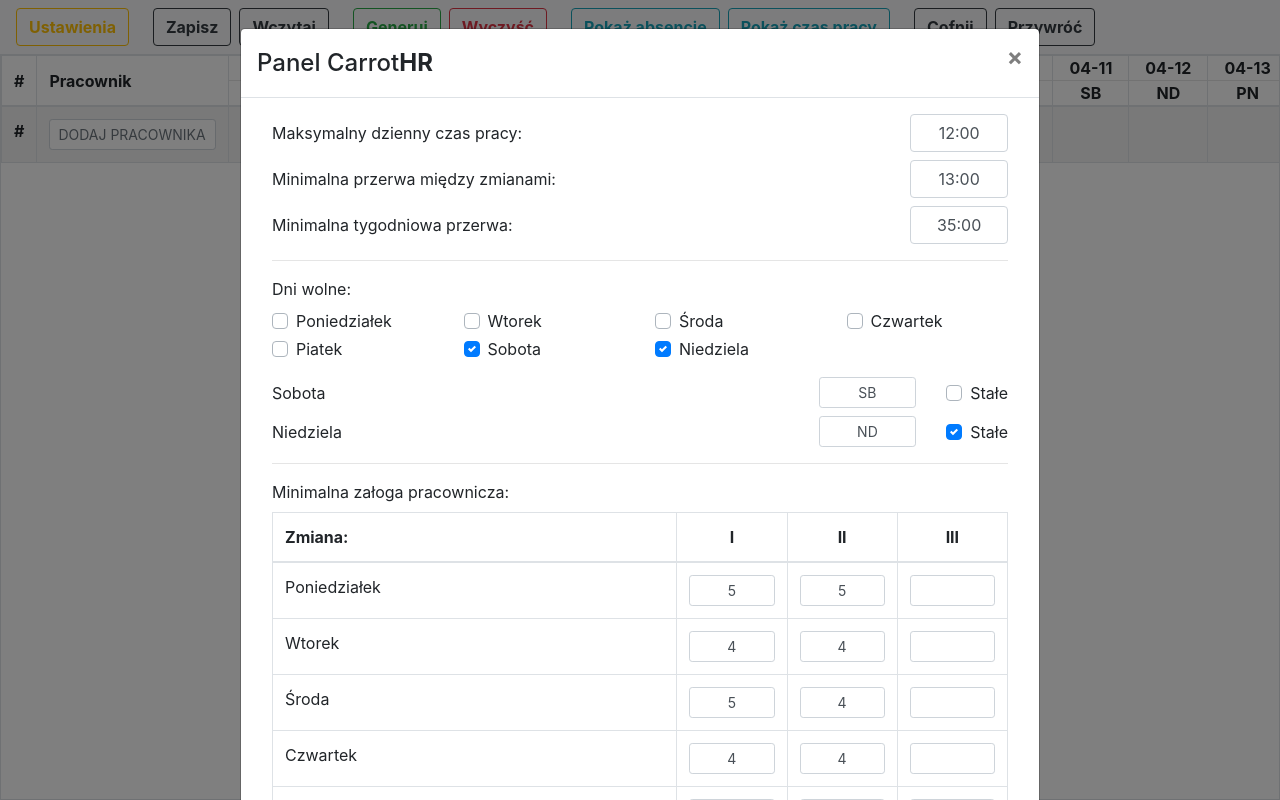
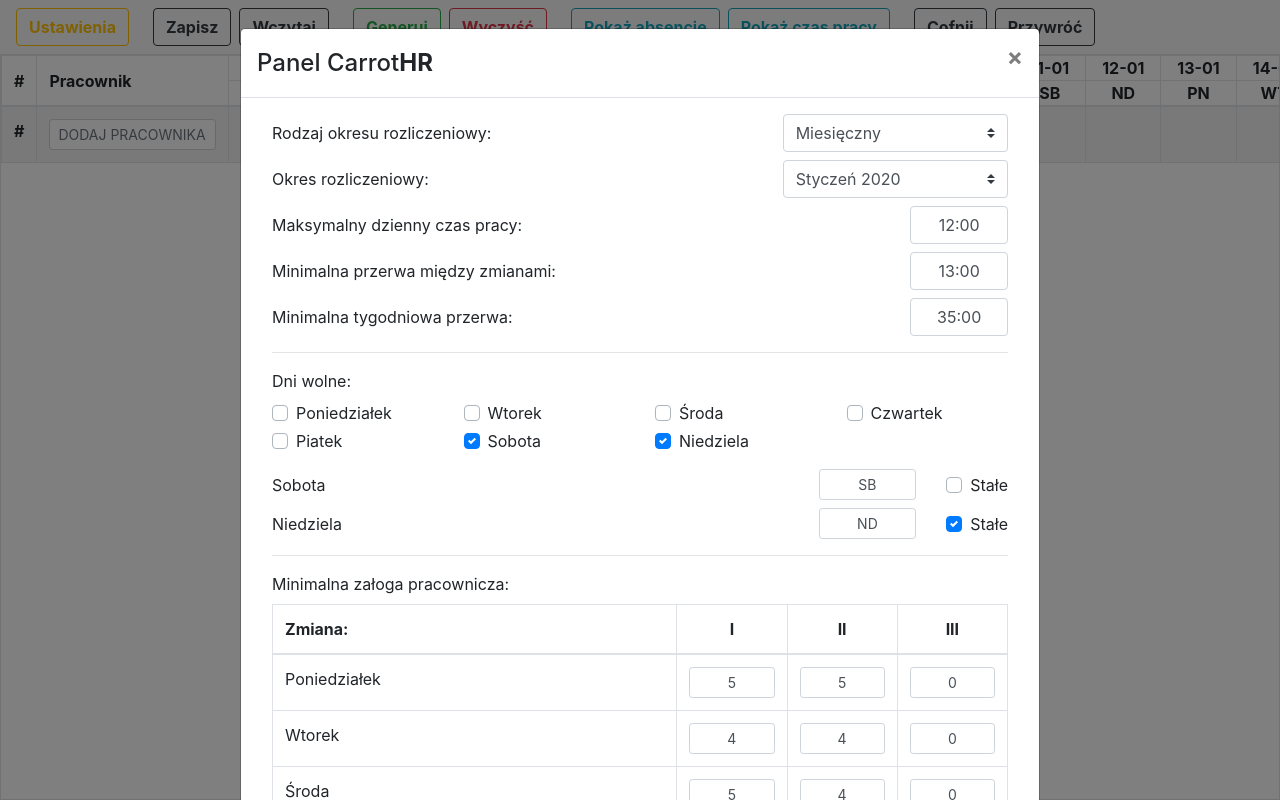
Before and after one commit to kishieel/carrot-hr, a React app: page / in a window 1280 px wide. Both pictures are taken after a click on the button "Ustawienia". Built offline with nearby package versions, Linux system fonts and the light colour scheme.

Commit message:
2020-05-11 01:12

```diff
--- a/src/components/Schedule.js
+++ b/src/components/Schedule.js
@@ -1,7 +1,7 @@
 import React, { useState } from 'react';
 import { useSelector, useDispatch } from 'react-redux';
 import { Modal, Container, Row, Col, Button, Form, Table } from 'react-bootstrap';
-import { getDayShortName } from '../helpers'
+import { getDayShortName, getDatesFromPeriod } from '../helpers'
 
 const moment = require('moment')
 
@@ -60,13 +60,13 @@
 });
 
 const ScheduleRow = React.memo((props) => {
-	const dates = useSelector( state => state.dates );
+	const { billing_period, billing_period_type } = useSelector( state => state.settings );
 
 	return (
 		<tr>
 			<th className="text-center">{ props.no }</th>
 			<th className="text-nowrap" onClick={ props.onSignatureClick }>{ props.employee.signature }</th>
-			{ dates.map(date => { return (
+			{ getDatesFromPeriod( billing_period, billing_period_type ).map(date => { return (
 				<ScheduleCell />
 			)}) }
 		</tr>
@@ -78,6 +78,7 @@
 	const [modalEmployeeID, setModalEmployeeID] = useState(0)
 	const dispatch = useDispatch();
 	const { schedules } = useSelector( state => state.schedules );
+	const { billing_period, billing_period_type } = useSelector( state => state.settings );
 	const dates = useSelector( state => state.dates );
 	const employees = useSelector( state => state.employees );
 
@@ -88,9 +89,9 @@
 				<tr>
 					<th>#</th>
 					<th className="carrotHR__signature">Pracownik</th>
-					{ dates.map(date => { return (
+					{ getDatesFromPeriod( billing_period, billing_period_type ).map(date => { return (
 						<th className="text-nowrap text-center p-0">
-							<span className="px-3">{ moment(date).format('MM-DD') }</span><hr className="m-0"/>
+							<span className="px-3">{ moment(date).format('DD-MM') }</span><hr className="m-0"/>
 							<span className="px-3">{ getDayShortName( moment(date).format('ddd').toLowerCase() ) }</span>
 						</th>
 					)}) }
@@ -105,7 +106,7 @@
 					<th className="text-nowrap">
 						<Form.Control type="text" size="sm" placeholder="DODAJ PRACOWNIKA" onKeyDown={ (e) => { ( e.key === 'Enter' ) ? (() => { dispatch({ type: 'EMPLOYEE_CREATE', value: e.target.value }); e.target.value = ""; })() : (() => {})() } }/>
 					</th>
-					{ dates.map(date => { return (
+					{ getDatesFromPeriod( billing_period, billing_period_type ).map(date => { return (
 						<td className="text-center"> </td>
 					)}) }
 				</tr>
--- a/src/components/Settings.js
+++ b/src/components/Settings.js
@@ -1,12 +1,28 @@
 import React, { useState } from 'react';
 import { useSelector, useDispatch } from 'react-redux';
 import { Button, Modal, Container, Row, Col, Form, Table } from 'react-bootstrap';
-import { DAYS, getDayName } from '../helpers'
+import { DAYS, getDayName, getQuarterName, getMonthName } from '../helpers'
+
+const BillingPeriod = (props) => {
+	if ( props.period_type === "MONTH" ) {
+		return (<>
+			{ ["2020-01", "2020-02", "2020-03", "2020-04", "2020-05", "2020-06", "2020-07", "2020-08", "2020-09", "2020-10", "2020-11", "2020-12" ].map(period => {
+				return ( <option value={period}>{ getMonthName( period ) }</option> )
+			}) }
+		</>)
+	}
+	return (<>
+		{ ["2020-01", "2020-04", "2020-07", "2020-10" ].map(period => {
+			return ( <option value={period}>{ getQuarterName( period ) }</option> )
+		}) }
+	</>)
+}
 
 function Settings() {
 	const [modalShow, setModalShow] = useState(false);
 	const dispatch = useDispatch();
-	const { daily_time, daily_break, weekly_break, free_days, shifts_crew } = useSelector( state => state.settings );
+	const { billing_period, billing_period_type, daily_time, daily_break, weekly_break, free_days, shifts_crew } = useSelector( state => state.settings );
+	const holidays = useSelector( state => state.holidays );
 
 	return (<>
 		<Button className="mr-4" variant="outline-warning" onClick={ () => setModalShow(true) } ><b> Ustawienia </b></Button>
@@ -18,6 +34,27 @@
 			</Modal.Header>
 			<Modal.Body>
 				<Container>
+					<Row className="show-grid align-items-center mb-2">
+						<Col sm={7} lg={8}>
+							Rodzaj okresu rozliczeniowy:
+						</Col>
+						<Col sm={5} lg={4}>
+						<Form.Control as="select" value={ billing_period_type } onChange={ (e) => dispatch({ type: 'BILLING_PERIOD_TYPE', value: e.target.value }) } custom>
+							<option value={"MONTH"}>Miesięczny</option>
+							<option value={"QUARTER"}>Kwartalny</option>
+						</Form.Control>
+						</Col>
+					</Row>
+					<Row className="show-grid align-items-center mb-2">
+						<Col sm={7} lg={8}>
+							Okres rozliczeniowy:
+						</Col>
+						<Col sm={5} lg={4}>
+						<Form.Control as="select" value={ billing_period } onChange={ (e) => dispatch({ type: 'BILLING_PERIOD', value: e.target.value }) } custom>
+							<BillingPeriod period_type={ billing_period_type } />
+						</Form.Control>
+						</Col>
+					</Row>
 					<Row className="show-grid align-items-center mb-2">
 						<Col sm={9} lg={10}>
 			  				Maksymalny dzienny czas pracy:
@@ -67,6 +104,8 @@
 									<Col xs={12}/>
 								</Row>
 							)
+						} else {
+							return false;
 						}
 					})}
 					<hr/>
@@ -101,15 +140,13 @@
 													</td>
 												</tr>
 											)
+										} else {
+											return false;
 										}
 									}) }
 								</tbody>
 							</Table>
 						</Col>
-					</Row>
-					<hr/>
-					<Row className="show-grid align-items-center mb-3">
-						<Col xs={12} className="mb-1"> Dni ustawowo wolne: </Col>
 					</Row>
 				</Container>
 			</Modal.Body>
--- a/src/helpers/index.js
+++ b/src/helpers/index.js
@@ -1,3 +1,5 @@
+const moment = require('moment')
+
 export const DAYS = ["mon", "tue", "wed", "thu", "fri", "sat", "sun"];
 
 const PL_DAYS_FULL = { mon: "Poniedziałek", tue: "Wtorek", wed: "Środa", thu: "Czwartek", fri: "Piatek", sat: "Sobota", sun: "Niedziela"};
@@ -9,3 +11,32 @@
 export const getDayShortName = ( en ) => {
 	return PL_DAYS_SHORT[ en ];
 }
+
+export const getDatesFromPeriod = ( period, type ) => {
+	let dates = [];
+
+	if ( type === "QUARTER" ) {
+		for (var m = moment( period ); m.isBefore( moment( period ).add(1, 'quarter') ); m.add(1, 'days')) {
+		  	dates.push( m.format("YYYY-MM-DD") );
+		}
+	} else {
+		for (var m = moment( period ); m.isBefore( moment( period ).add(1, 'month') ); m.add(1, 'days')) {
+		  	dates.push( m.format("YYYY-MM-DD") );
+		}
+	}
+
+	return dates;
+}
+
+const MONTHS_NAME = { 1: "Styczeń", 2: "Luty",  3: "Marzec",  4: "Kwiecień",  5: "Maj",  6: "Czerwiec",  7: "Lipiec",  8: "Sierpień",  9: "Wrzesień", 10: "Październik", 11: "Listopad",  12: "Grudzień" }
+export const getMonthName = ( date ) => {
+	let m = moment(date);
+	return `${ MONTHS_NAME[ m.format("M") ] } ${m.format("YYYY")}`
+}
+
+
+const QUARTERS_NAME = { 1: "I kwartał", 2: "II kwartał", 3: "III kwartał", 4: "IV kwartał" }
+export const getQuarterName = ( date ) => {
+	let m = moment(date);
+	return `${ QUARTERS_NAME[ m.format("Q") ] } ${m.format("YYYY")}`
+}
--- a/src/reducers/dates.js
+++ /dev/null
@@ -1,24 +0,0 @@
-const initialState = [
-	"2020-04-01", "2020-04-02", "2020-04-03", "2020-04-04", "2020-04-05", "2020-04-06", "2020-04-07",
-	"2020-04-08", "2020-04-09", "2020-04-10", "2020-04-11", "2020-04-12", "2020-04-13", "2020-04-14",
-	"2020-04-15", "2020-04-16", "2020-04-17", "2020-04-18", "2020-04-19", "2020-04-20", "2020-04-21",
-	"2020-04-22", "2020-04-23", "2020-04-24", "2020-04-25", "2020-04-26", "2020-04-27", "2020-04-28",
-	"2020-04-29", "2020-04-30", "2020-05-01", "2020-05-02", "2020-05-03", "2020-05-04", "2020-05-05",
-	"2020-05-06", "2020-05-07", "2020-05-08", "2020-05-09", "2020-05-10", "2020-05-11", "2020-05-12",
-	"2020-05-13", "2020-05-14", "2020-05-15", "2020-05-16", "2020-05-17", "2020-05-18", "2020-05-19",
-	"2020-05-20", "2020-05-21", "2020-05-22", "2020-05-23", "2020-05-24", "2020-05-25", "2020-05-26",
-	"2020-05-27", "2020-05-28", "2020-05-29", "2020-05-30", "2020-05-31", "2020-06-01", "2020-06-02",
-	"2020-06-03", "2020-06-04", "2020-06-05", "2020-06-06", "2020-06-07", "2020-06-08", "2020-06-09",
-	"2020-06-10", "2020-06-11", "2020-06-12", "2020-06-13", "2020-06-14", "2020-06-15", "2020-06-16",
-	"2020-06-17", "2020-06-18", "2020-06-19", "2020-06-20", "2020-06-21", "2020-06-22", "2020-06-23",
-	"2020-06-24", "2020-06-25", "2020-06-26", "2020-06-27", "2020-06-28", "2020-06-29", "2020-06-30",
-]
-
-const datesReducer = (state = initialState, action) => {
-	switch (action.type) {
-		default:
-			return state;
-	}
-};
-
-export default datesReducer;
--- a/src/reducers/settings.js
+++ b/src/reducers/settings.js
@@ -3,6 +3,8 @@
 const initialState = {
 	is_absences_layer: false,
 	is_time_layer: false,
+	billing_period_type: "MONTH",
+	billing_period: "2020-01", /* 2020-01 */
 	daily_time: "12:00",
 	daily_break: "13:00",
 	weekly_break: "35:00",
@@ -16,34 +18,13 @@
 		sun: { index: "ND", permanent: true},
 	},
 	shifts_crew: {
-		sun: {
-			shift_1: 0,
-			shift_2: 0,
-		},
-		mon: {
-			shift_1: 5,
-			shift_2: 5,
-		},
-		tue: {
-			shift_1: 4,
-			shift_2: 4,
-		},
-		wed: {
-			shift_1: 5,
-			shift_2: 4,
-		},
-		thu: {
-			shift_1: 4,
-			shift_2: 4,
-		},
-		fri: {
-			shift_1: 4,
-			shift_2: 4,
-		},
-		sat: {
-			shift_1: 5,
-			shift_2: 4,
-		},
+		sun: { shift_1: 0, shift_2: 0, shift_3: 0 },
+		mon: { shift_1: 5, shift_2: 5, shift_3: 0 },
+		tue: { shift_1: 4, shift_2: 4, shift_3: 0 },
+		wed: { shift_1: 5, shift_2: 4, shift_3: 0 },
+		thu: { shift_1: 4, shift_2: 4, shift_3: 0 },
+		fri: { shift_1: 4, shift_2: 4, shift_3: 0 },
+		sat: { shift_1: 5, shift_2: 4, shift_3: 0 },
 	}
 }
 
@@ -52,10 +33,10 @@
 		case 'DAILY_TIME': {
 			return { ...state, daily_time: action.value }
 		}
-		case 'DAILY_TIME': {
+		case 'DAILY_BREAK': {
 			return { ...state, daily_break: action.value }
 		}
-		case 'DAILY_TIME': {
+		case 'WEEKLY_BREAK': {
 			return { ...state, weekly_break: action.value }
 		}
 		case 'FREE_DAYS': {
@@ -95,6 +76,12 @@
 			state.is_time_layer = false
 			return { ...state }
 		}
+		case 'BILLING_PERIOD_TYPE': {
+			return { ...state, billing_period_type: action.value }
+		}
+		case 'BILLING_PERIOD': {
+			return { ...state, billing_period: action.value }
+		}
 		case 'WORK_TIME': {
 			state.is_absences_layer = false
 			state.is_time_layer = ! state.is_time_layer
--- a/src/store/index.js
+++ b/src/store/index.js
@@ -3,23 +3,21 @@
 import schedulesReducer from '../reducers/schedules'
 import settingsReducer from '../reducers/settings'
 import employeesReducer from '../reducers/employees'
-import datesReducer from '../reducers/dates'
 
-	// const reducer = (state = {}, action) => {
-	//   	return {
-	// 		default: defaultReducer(state.default, action, state),
-	// 		settings: settingsReducer(state.settings, action),
-	// 		schedules: schedulesReducer(state.schedules, action),
-	// 		employees: employeesReducer(state.employees, action),
-	// 		dates: datesReducer(state.dates, action),
-	// 	};
-	// };
-	const reducer = combineReducers({
-		schedules: schedulesReducer,
-		employees: employeesReducer,
-		settings: settingsReducer,
-		dates: datesReducer
-	})
+	const reducer = (state = {}, action) => {
+	  	return {
+			default: defaultReducer(state.default, action, state),
+			settings: settingsReducer(state.settings, action),
+			schedules: schedulesReducer(state.schedules, action),
+			employees: employeesReducer(state.employees, action),
+		};
+	};
+	// const reducer = combineReducers({
+	// 	schedules: schedulesReducer,
+	// 	employees: employeesReducer,
+	// 	settings: settingsReducer,
+	// 	dates: datesReducer
+	// })
 
 	const store = createStore(reducer);
 
```
Also changed, not shown: build/asset-manifest.json, build/index.html, build/service-worker.js, build/static/js/2.de278c6c.chunk.js.LICENSE.txt (renamed from build/static/js/2.74f38720.chunk.js.LICENSE.txt), 10 other files.
